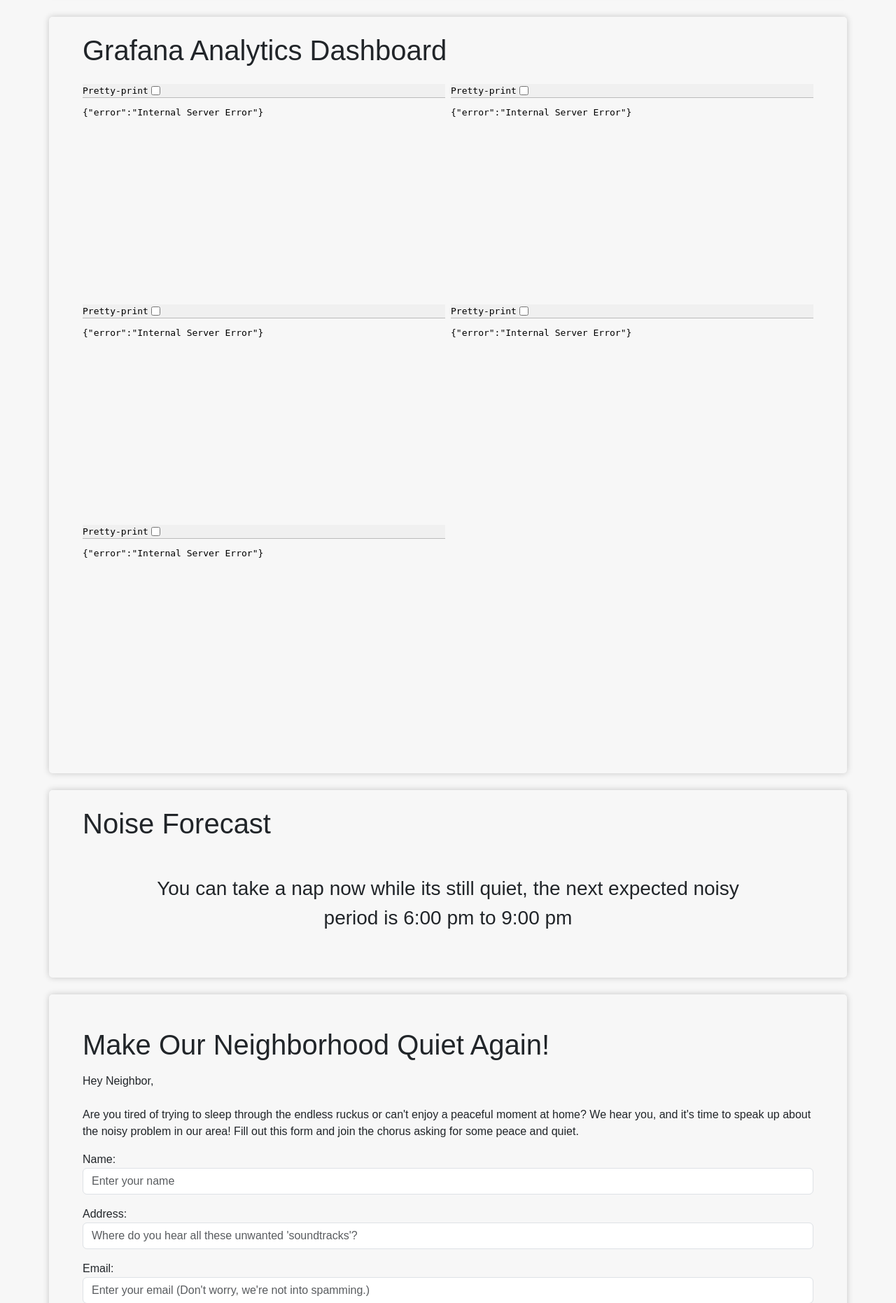
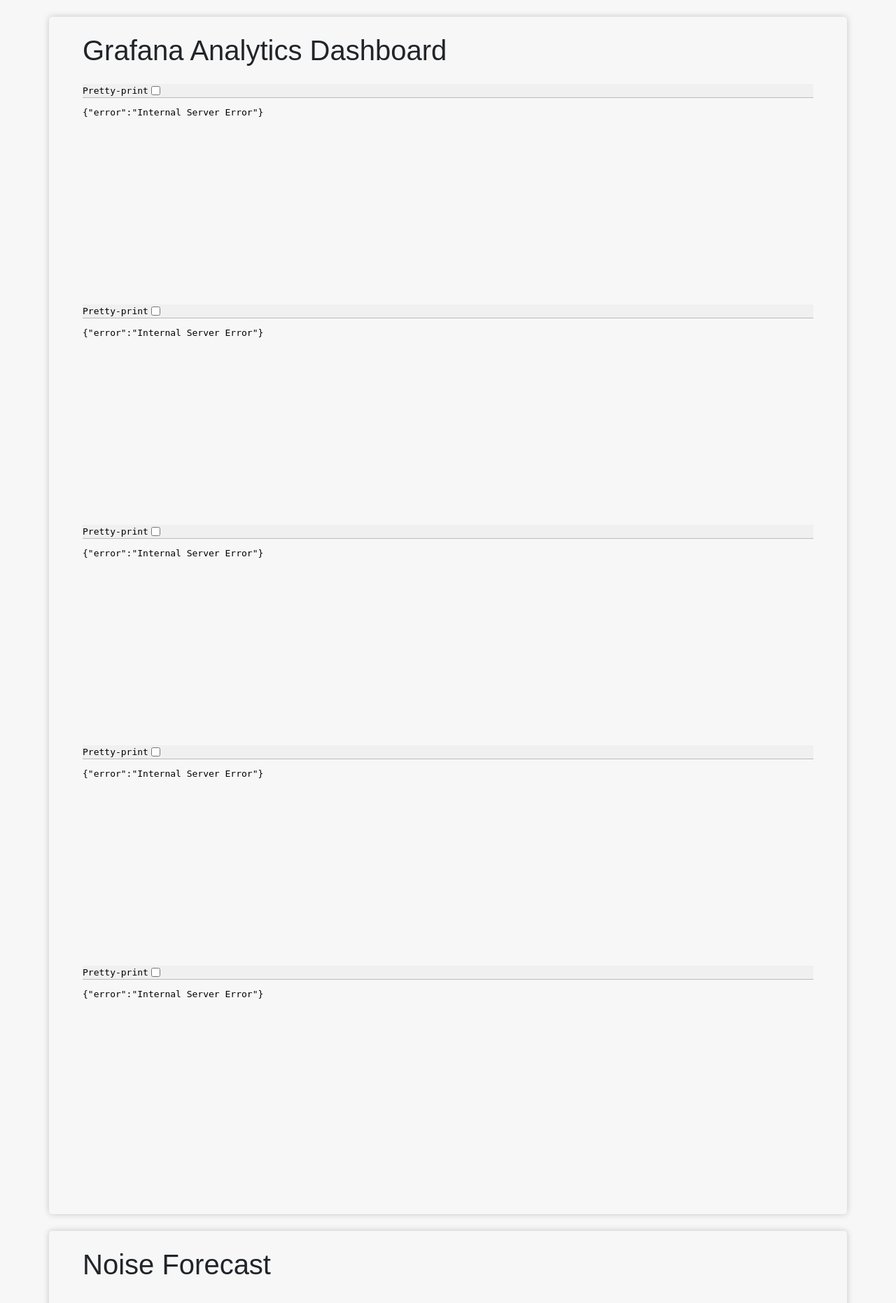
Before and after one commit to soonann/noise-solulu, a Flask app: template server/templates/index.html in a window 1280 px wide. Shown: the part 118-1980 px from the top of the page at 70% size. Run offline with Flask 3, Linux system fonts and the light colour scheme; the template is opened without the code that fills it, so the values that code supplies are empty.

Commit message:
Fix column issue

```diff
--- a/server/templates/index.html
+++ b/server/templates/index.html
@@ -92,19 +92,19 @@
         <div class="container my-4 p-5 pt-4">
             <h1 class="mb-4">Grafana Analytics Dashboard</h1>
             <div class="row g-2">
-              <div class="col-6">
+              <div class="col-12-sm col-6-md">
                 <iframe src="{{ngrok_url}}/d-solo/afd43e5e-676e-4c93-b909-1b25a8b1a6f1/noise-pollution?orgId=1&panelId=1" width="100%" height="300px"></iframe>
               </div>
-              <div class="col-6">
+              <div class="col-12-sm col-6-md">
                 <iframe src="{{ngrok_url}}/d-solo/afd43e5e-676e-4c93-b909-1b25a8b1a6f1/noise-pollution?orgId=1&panelId=4" width="100%" height="300px"></iframe>
               </div>
-              <div class="col-6">
+              <div class="col-12-sm col-6-md">
                 <iframe src="{{ngrok_url}}/d-solo/afd43e5e-676e-4c93-b909-1b25a8b1a6f1/noise-pollution?orgId=1&panelId=3" width="100%" height="300px"></iframe>
               </div>
-              <div class="col-6">
+              <div class="col-12-sm col-6-md">
                 <iframe src="{{ngrok_url}}/d-solo/afd43e5e-676e-4c93-b909-1b25a8b1a6f1/noise-pollution?orgId=1&panelId=5" width="100%" height="300px"></iframe>
               </div>
-              <div class="col-6">
+              <div class="col-12-sm col-6-md">
                 <iframe src="{{ngrok_url}}/d-solo/afd43e5e-676e-4c93-b909-1b25a8b1a6f1/noise-pollution?orgId=1&panelId=6" width="100%" height="300px"></iframe>
               </div>
             </div>
```
